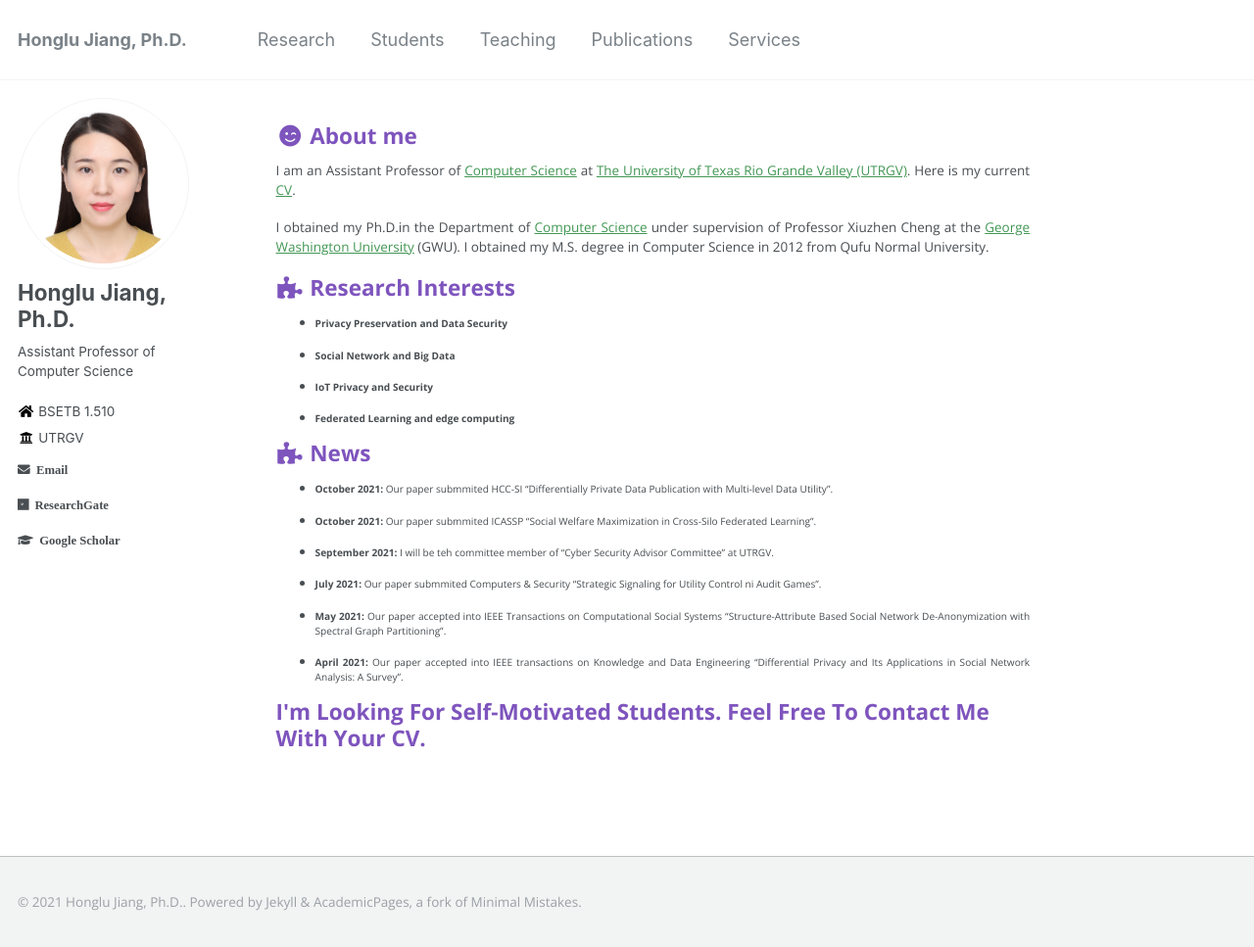
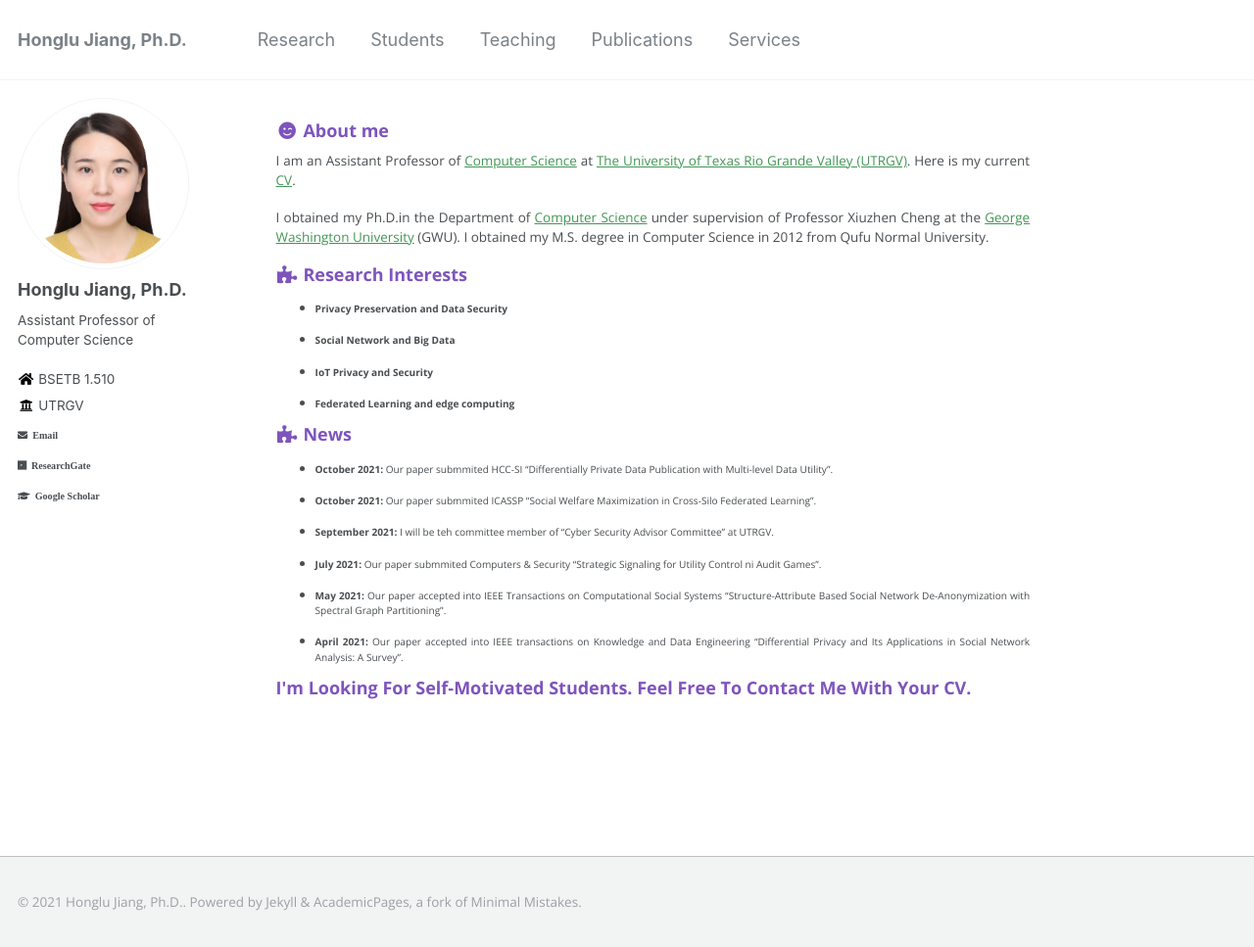
Before and after one commit to hljiang0720/hljiang.github.io, a Jekyll site: the page built from _pages/about.md, in a window 1280 px wide and 967 px high. Shown: the whole window at 98% size. Built offline with Jekyll 4.4.1, drawn with Linux system fonts in a browser that asks for light colours.

Commit message:
Update _variables.scss

```diff
--- a/_sass/_variables.scss
+++ b/_sass/_variables.scss
@@ -39,7 +39,7 @@ $type-size-1                : 2.441em;  // ~39.056px
 $type-size-2                : 1.953em;  // ~31.248px
 $type-size-3                : 1.563em;  // ~25.008px
 $type-size-4                : 1.25em;   // ~20px
-$type-size-5                : 1.25em;      // ~16px
+$type-size-5                : 1.0em;      // ~16px
 $type-size-6                : 0.75em;   // ~12px
 $type-size-7                : 0.75em; // ~11px
 $type-size-8                : 0.75em;  // ~10px
```
